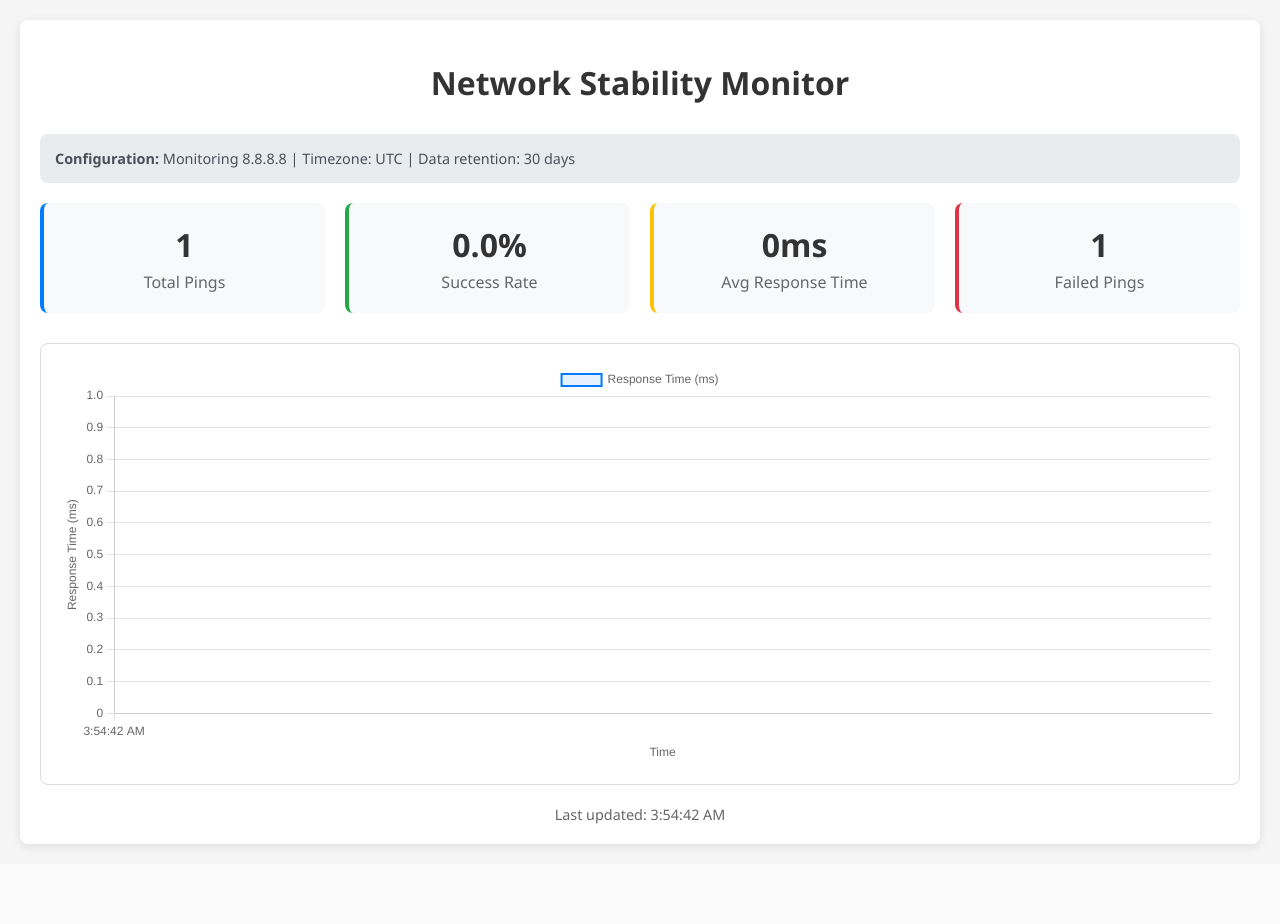
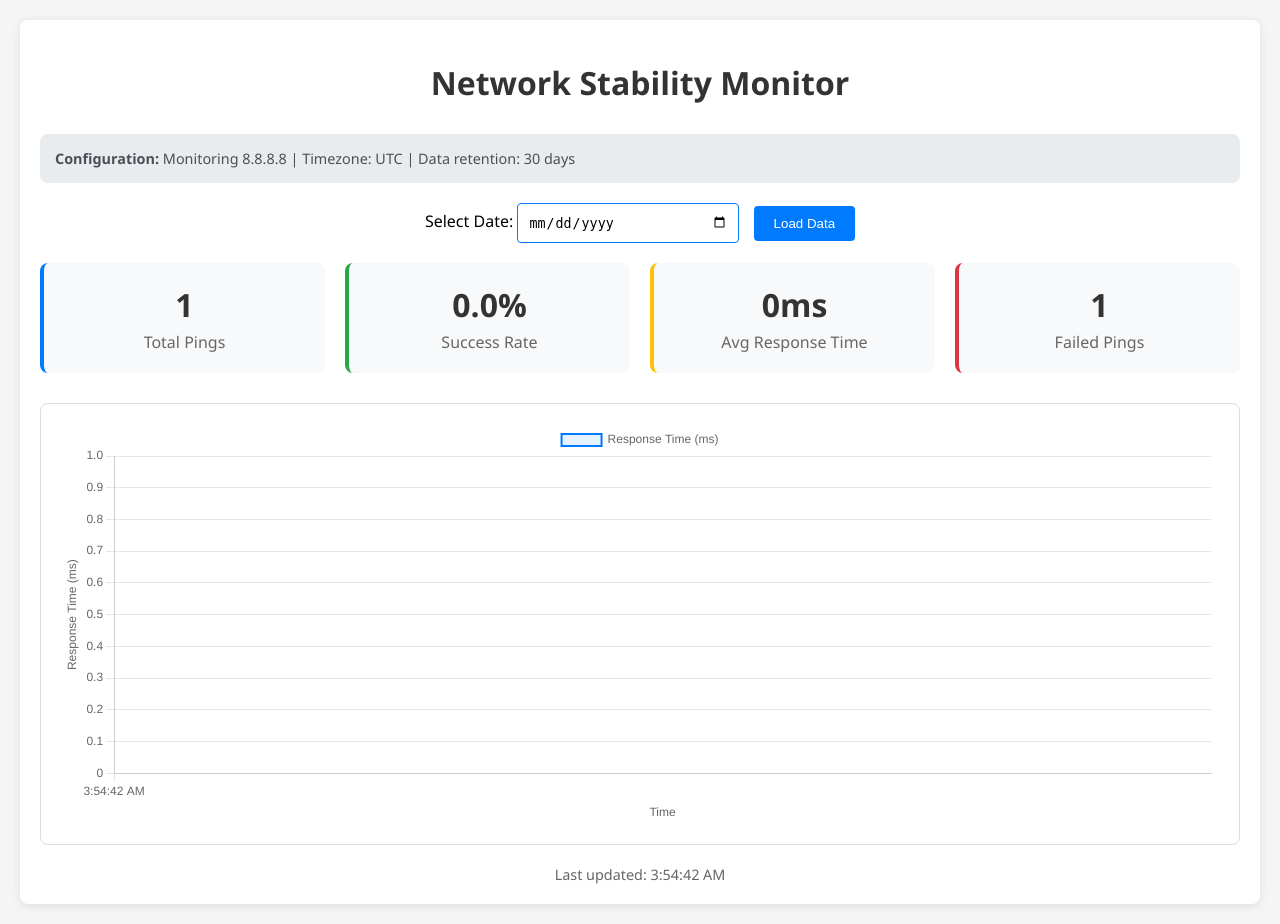
Before and after one commit to Left4HalfLife/network_stability, a Flask app: page / in a window 1280 px wide. Before the commit the page ends 849 px from the top, so only its background shows below. Run offline with Flask 3, Linux system fonts and the light colour scheme.

Commit message:
changed the docker port and added a date dropdown to view historical

```diff
--- a/app.py
+++ b/app.py
@@ -170,6 +170,22 @@ def get_data():
         return jsonify([])
 
 
+@app.route('/api/data/<date>')
+def get_data_by_date(date):
+    """API endpoint to get ping data for a specific date."""
+    try:
+        # Construct the filename for the given date
+        filename = os.path.join(DATA_DIR, f'ping_data_{date}.json')
+
+        with open(filename, 'r') as f:
+            data = json.load(f)
+        return jsonify(data)
+    except FileNotFoundError:
+        return jsonify({'message': 'no file found on specified date'})
+    except json.JSONDecodeError:
+        return jsonify({'message': 'error reading data file'})
+
+
 @app.route('/api/stats')
 def get_stats():
     """API endpoint to get basic statistics."""
@@ -220,4 +236,4 @@ if __name__ == '__main__':
     ping_thread.start()
 
     # Start Flask app
-    app.run(host='0.0.0.0', port=5000, debug=False)
+    app.run(host='0.0.0.0', port=5002, debug=False)
--- a/templates/index.html
+++ b/templates/index.html
@@ -111,6 +111,32 @@
             color: #666;
             padding: 20px;
         }
+
+        .date-picker-container {
+            text-align: center;
+            margin-bottom: 20px;
+        }
+
+        #date-picker {
+            padding: 10px;
+            border: 1px solid #007bff;
+            border-radius: 4px;
+            margin-right: 10px;
+            width: 200px;
+        }
+
+        button {
+            padding: 10px 20px;
+            background-color: #007bff;
+            color: white;
+            border: none;
+            border-radius: 4px;
+            cursor: pointer;
+        }
+
+        button:hover {
+            background-color: #0056b3;
+        }
     </style>
     <script src="https://cdn.jsdelivr.net/npm/chart.js"></script>
 </head>
@@ -121,6 +147,12 @@
         <div class="config-info">
             <strong>Configuration:</strong>
             Monitoring {{ target }} | Timezone: {{ timezone }} | Data retention: {{ cleanup_days }} days
+        </div>
+
+        <div class="date-picker-container">
+            <label for="date-picker">Select Date: </label>
+            <input type="date" id="date-picker" max="{{ timezone|tojson }}">
+            <button onclick="loadDataByDate()">Load Data</button>
         </div>
 
         <div class="stats">
@@ -252,6 +284,39 @@
             });
         }
 
+        function loadDataByDate() {
+            const datePicker = document.getElementById('date-picker');
+            const selectedDate = datePicker.value;
+
+            if (!selectedDate) {
+                alert('Please select a date.');
+                return;
+            }
+
+            fetch(`/api/data/${selectedDate}`)
+                .then(response => response.json())
+                .then(data => {
+                    if (data.message) {
+                        document.getElementById('last-update').innerHTML = `<span style='color: #dc3545;'>${data.message}</span>`;
+                        updateChart([]);
+                        updateStats({ total_pings: 0, successful_pings: 0, failed_pings: 0, success_rate: 0, avg_response_time: 0 });
+                    } else {
+                        updateChart(data);
+                        updateStats({
+                            total_pings: data.length,
+                            successful_pings: data.filter(d => d.success).length,
+                            failed_pings: data.filter(d => !d.success).length,
+                            success_rate: (data.filter(d => d.success).length / data.length) * 100,
+                            avg_response_time: data.filter(d => d.success).reduce((sum, d) => sum + d.response_time, 0) / data.filter(d => d.success).length || 0
+                        });
+                    }
+                })
+                .catch(error => {
+                    console.error('Error loading data for date:', error);
+                    document.getElementById('last-update').innerHTML = `<span style='color: #dc3545;'>Error loading data for selected date</span>`;
+                });
+        }
+
         // Initial load
         loadData();
 
```
Also changed, not shown: docker-compose.yml (+2 -7 lines).
